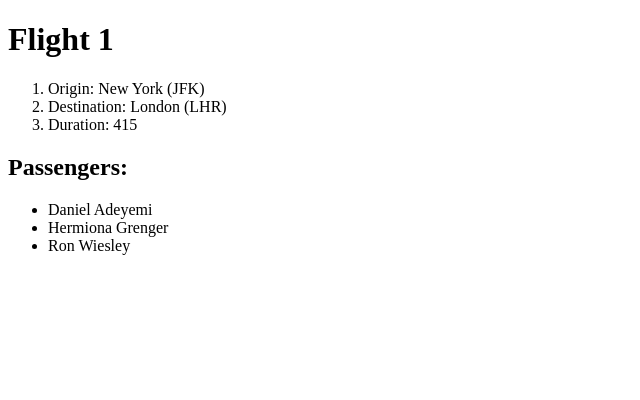
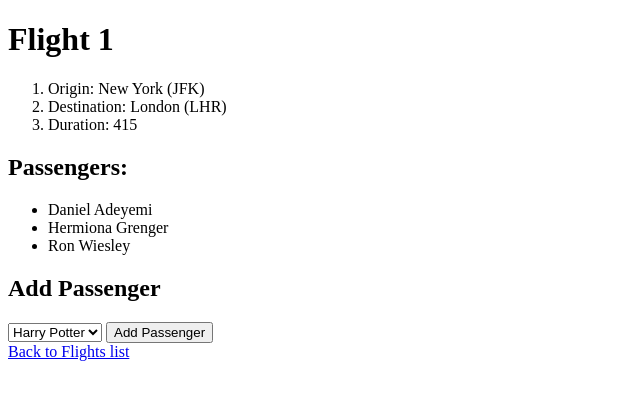
Before and after one commit to DanielAdeyemi/CS50_Web_Week5, a Django app: page /flights/1 in a window 1280 px wide. Shown: the top 400 px of the page, without its empty margins (0-640 px from the left). Run offline with Django 4.2, Linux system fonts and the light colour scheme; data comes from the database, SQL or seed files in the repository; both versions use the stored data as it was after the commit.

Commit message:
add passenger to the flight

```diff
--- a/flights/templates/flights/flight.html
+++ b/flights/templates/flights/flight.html
@@ -17,4 +17,18 @@
   <li>No passengers</li>
   {% endfor %}
 </ul>
+
+<h2>Add Passenger</h2>
+<form action="{% url 'book' flight.id%}" method="post">
+  {% csrf_token %}
+  <select name="passenger">
+    {% for passenger in non_passengers %}
+    <option value="{{ passenger.id }}">{{ passenger }}</option>
+    {% endfor %}
+  </select>
+  <input type="submit" value="Add Passenger">
+</form>
+
+<a href="{% url 'index' %}">Back to Flights list</a>
+
 {% endblock %}
--- a/flights/templates/flights/index.html
+++ b/flights/templates/flights/index.html
@@ -5,7 +5,11 @@
 <h1>Flights</h1>
 <ul>
   {% for flight in flights %}
-  <li>Flight{{ flight.id }}: {{flight.origin}} to {{flight.destination}}</li>
+  <li>
+    <a href="{% url 'flight' flight.id %}">
+      Flight{{ flight.id }}: {{flight.origin}} to {{flight.destination}}
+    </a>
+  </li>
   {% endfor %}
 </ul>
 {% endblock %}
--- a/flights/urls.py
+++ b/flights/urls.py
@@ -5,5 +5,6 @@ from . import views
 
 urlpatterns = [
     path("", views.index, name="index"),
-    path('<int:flight_id>', views.flight, name="flight")
+    path('<int:flight_id>', views.flight, name="flight"),
+    path('<int:flight_id>/book', views.book, name="book"),
 ]
--- a/flights/views.py
+++ b/flights/views.py
@@ -1,5 +1,8 @@
+from ast import Pass
+from django.urls import reverse
+from django.http import HttpResponseRedirect
 from django.shortcuts import render
-from .models import Flight, Airport
+from .models import Flight, Airport, Passenger
 
 
 def index(request):
@@ -12,5 +15,14 @@ def flight(request, flight_id):
     flight = Flight.objects.get(pk=flight_id)
     return render(request, "flights/flight.html", {
         "flight": flight,
-        "passengers": flight.passenger.all()
+        "passengers": flight.passenger.all(),
+        'non_passengers': Passenger.objects.exclude(flights=flight).all()
     })
+
+
+def book(request, flight_id):
+    if request.method == 'POST':
+        flight = Flight.objects.get(pk=flight_id)
+        passenger = Passenger.objects.get(pk=int(request.POST["passenger"]))
+        passenger.flights.add(flight)
+        return HttpResponseRedirect(reverse('flight', args=(flight.id,)))
```
Also changed, not shown: db.sqlite3.
